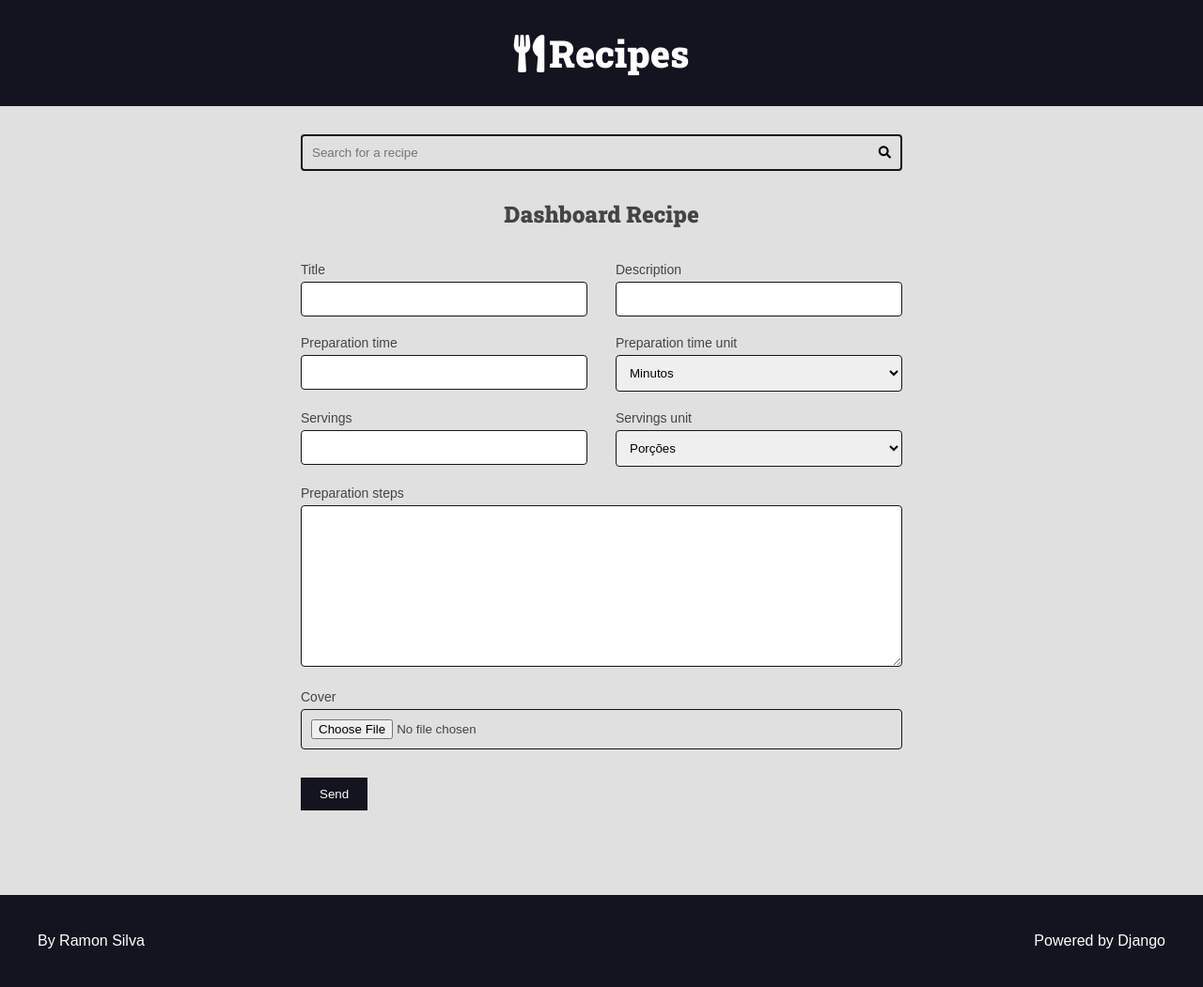
After one commit to ramonfullstack/curso-django-projeto1, a Django app: template authors/templates/authors/pages/dashboard_recipe.html in a window 1280 px wide. The commit adds this page. Shown: the whole page at 94% size. Run offline with Django 5.2, Linux system fonts and the light colour scheme; the template is opened without the code that fills it: values that come from a table or form of the project are taken from there, others are empty.

Commit message:
Ajeitado detalhes do form

```diff
--- /dev/null
+++ b/authors/forms/recipe_form.py
@@ -0,0 +1,37 @@
+from django import forms
+from recipes.models import Recipe
+from utils.django_forms import add_attr
+
+
+class AuthorRecipeForm(forms.ModelForm):
+    def __init__(self, *args, **kwargs):
+        super().__init__(*args, **kwargs)
+
+        add_attr(self.fields.get('preparation_steps'), 'class', 'span-2')
+        add_attr(self.fields.get('cover'), 'class', 'span-2')
+
+    class Meta:
+        model = Recipe
+        fields = 'title', 'description', 'preparation_time', \
+            'preparation_time_unit', 'servings', 'servings_unit', \
+            'preparation_steps', 'cover'
+        widgets = {
+            'cover': forms.FileInput(
+                attrs={
+                    'class': 'span-2'
+                }
+            ),
+            'servings_unit': forms.Select(
+                choices=(
+                    ('Porções', 'Porções'),
+                    ('Pedaços', 'Pedaços'),
+                    ('Pessoas', 'Pessoas'),
+                ),
+            ),
+            'preparation_time_unit': forms.Select(
+                choices=(
+                    ('Minutos', 'Minutos'),
+                    ('Horas', 'Horas'),
+                ),
+            ),
+        }
--- a/authors/templates/authors/pages/dashboard.html
+++ b/authors/templates/authors/pages/dashboard.html
@@ -14,7 +14,7 @@
     <ul>
       {% for recipe in recipes %}
         <li>
-          <a href="#">{{ recipe.title }}</a>
+          <a href="{% url 'authors:dashboard_recipe_edit' recipe.id %}">{{ recipe.title }}</a>
         </li>
       {% empty %}
         <li>
--- /dev/null
+++ b/authors/templates/authors/pages/dashboard_recipe.html
@@ -0,0 +1,17 @@
+{% extends 'global/base.html' %}
+
+{% block title %}Dashboard Recipe | {% endblock title %}
+
+{% block content %}
+  <div class="main-content center container">
+    <h2>Dashboard Recipe</h2>
+    {% include 'global/partials/messages.html' %}
+    {% include 'authors/partials/login_message.html' %}
+
+    <div class="left">
+      {% include 'global/partials/form.html' %}
+    </div>
+  </div>
+
+
+  {% endblock content %}
--- a/authors/urls.py
+++ b/authors/urls.py
@@ -11,4 +11,9 @@ urlpatterns = [
     path('login/create/', views.login_create, name='login_create'),
     path('logout/', views.logout_view, name='logout'),
     path('dashboard/', views.dashboard, name='dashboard'),
+    path(
+        'dashboard/recipe/<int:id>/edit/',
+        views.dashboard_recipe_edit,
+        name='dashboard_recipe_edit'
+    ),
 ]
--- a/base_static/global/css/styles.css
+++ b/base_static/global/css/styles.css
@@ -403,7 +403,9 @@ h6 {
     color: var(--color-error-dark);
   }
 
-  .form-content input {
+.form-content input,
+.form-content textarea,
+.form-content select {
     width: 100%;
     padding: 1rem;
     border-radius: 0.4rem;
@@ -453,3 +455,20 @@ h6 {
     list-style-type: none;
     margin: 1rem 0;
   }
+
+  .span-2 {
+    grid-column: span 2;
+  }
+
+  .left {
+    text-align: left;
+  }
+
+  img {
+    max-width: 100%;
+  }
+
+  a {
+    color: var(--color-primary);
+    text-decoration: none;
+  }
--- a/base_templates/global/partials/form.html
+++ b/base_templates/global/partials/form.html
@@ -3,7 +3,7 @@
       <div class="form-content form-content-grid">
         {% csrf_token %}
         {% for field in form %}
-          <div class="form-group">
+        <div class="form-group {{ field.field.widget.attrs.class }}">
             <label for="{{ field.id_for_label }}">{{ field.label }}</label>
             {{field}}
 
@@ -13,6 +13,12 @@
 
             {{ field.errors }}
           </div>
+
+          {% if field.name == 'cover' and field.value.url %}
+            <div class="span-2">
+              <img src="{{ field.value.url }}" alt="Capa para {{ recipe.title }}">
+            </div>
+          {% endif %}
         {% endfor %}
       </div>
 
```
Also changed, not shown: authors/views.py (+25 -1 lines).
